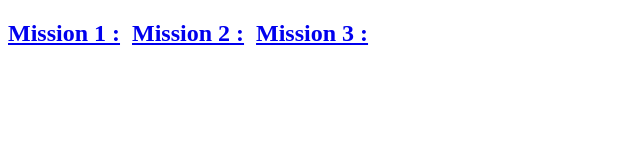
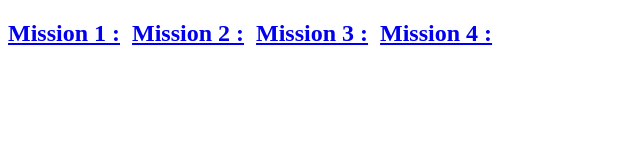
Before and after one commit to anescoffin/tp2anes, a plain HTML site: page index.html in a window 1280 px wide. Shown: the whole page, without its empty margins (0-640 px from the left). Drawn offline with Linux system fonts and the light colour scheme.

Commit message:
Update index.html

```diff
--- a/index.html
+++ b/index.html
@@ -9,6 +9,7 @@
 <a href="site2.html">Mission 1 :</a>&nbsp;
 <a href="mission2.html">Mission 2 :</a>&nbsp;
 <a href="page1m3.html">Mission 3 :</a>&nbsp;
+<a href="mission4.html">Mission 4 :</a>&nbsp;
 </h2>
 </body>
 </html>
```
